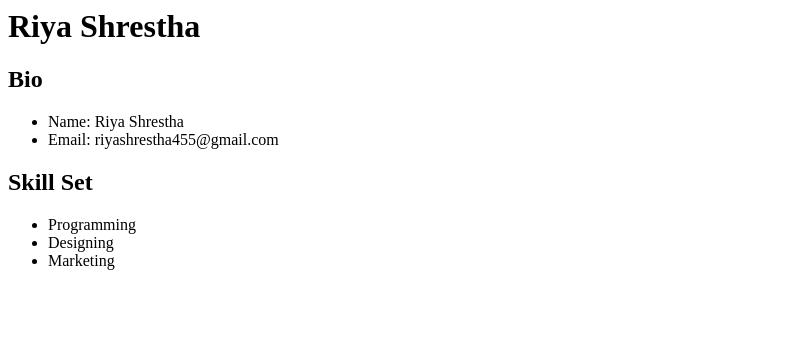
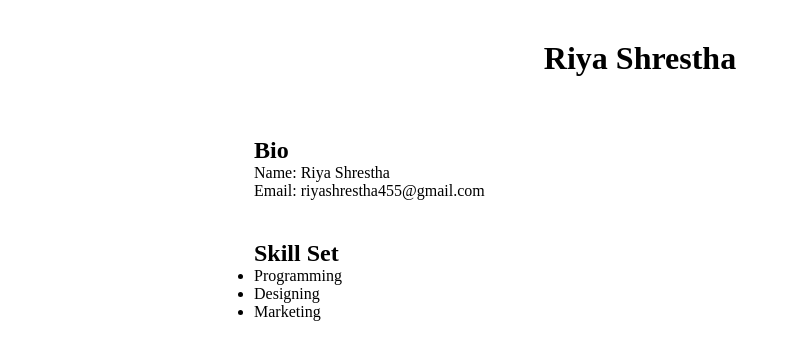
Before and after one commit to Riyaa-Shrestha/Riyaa-Shrestha.github.io, a plain HTML site: page index.html in a window 1280 px wide. Shown: the whole page, without its empty margins (0-790 px from the left). Drawn offline with Linux system fonts and the light colour scheme.

Commit message:
Added CSS

```diff
--- /dev/null
+++ b/CSS/style.css
@@ -0,0 +1,28 @@
+* {
+  margin: 0;
+  padding: 0;
+  box-sizing: border-box;
+}
+
+.container {
+  margin-right: 254px;
+  margin-left: 254px;
+}
+
+.main,
+.bio {
+  padding-top: 40px;
+  padding-bottom: 40px;
+}
+
+.main {
+  padding-bottom: 20px;
+}
+
+.main h1 {
+  text-align: center;
+}
+
+.bio ul {
+  list-style-type: none;
+}
--- a/index.html
+++ b/index.html
@@ -4,19 +4,32 @@
     <meta http-equiv="X-UA-Compatible" content="IE=edge" />
     <meta name="viewport" content="width=device-width, initial-scale=1.0" />
     <title>Document</title>
+    <link rel="stylesheet" href="CSS/style.css" />
   </head>
   <body>
+    <div class="main">
+      <div class="container">
         <h1>Riya Shrestha</h1>
+      </div>
+    </div>
+    <div class="bio">
+      <div class="container">
         <h2>Bio</h2>
         <ul>
           <li>Name: Riya Shrestha</li>
           <li>Email: riyashrestha455@gmail.com</li>
         </ul>
+      </div>
+    </div>
+    <div class="skill-set">
+      <div class="container">
         <h2>Skill Set</h2>
         <ul>
           <li>Programming</li>
           <li>Designing</li>
           <li>Marketing</li>
         </ul>
+      </div>
+    </div>
   </body>
 </html>
```
Lines whose indentation alone changed are shown as unchanged.
